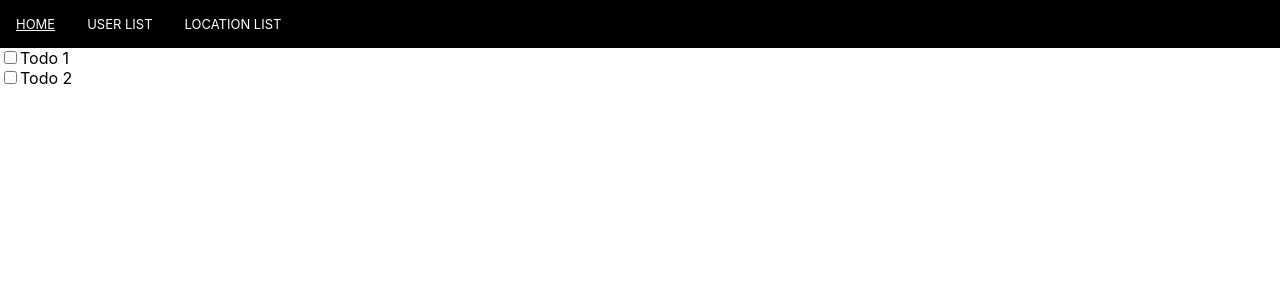
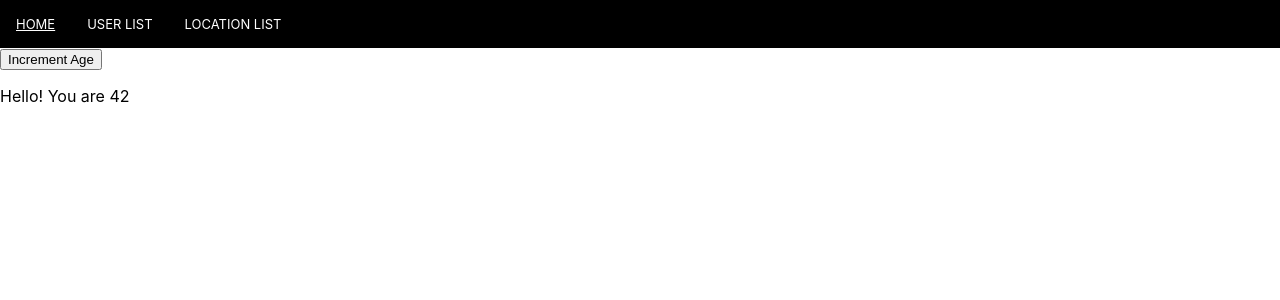
Before and after one commit to peter-breslin/react-demo, a React (Create React App) app: page / in a window 1280 px wide. Shown: the top 300 px of the page. Built offline with nearby package versions, Linux system fonts and the light colour scheme.

Commit message:
Create Component : AgeReducerComponent

```diff
--- /dev/null
+++ b/src/component/ReducerComponent/AgeReducerComponent.js
@@ -0,0 +1,29 @@
+import { act, useReducer } from "react";
+
+const ageReducer = (state, action) => {
+    if(action.type === 'incremented_age'){
+        return {
+            age : state.age + 1
+        }
+    }
+
+    throw Error('Unknown action');
+};
+
+const App = () => {
+
+    const [state, dispatch] = useReducer(ageReducer, { age: 42 });
+
+return(
+    <>
+        <button onClick={() => {dispatch({ type: 'incremented_age'})}}>
+            Increment Age
+        </button>
+        <p>Hello! You are {state.age}</p>
+    </>
+)
+
+}
+
+
+export default App;
--- a/src/component/ReducerComponent/index.js
+++ b/src/component/ReducerComponent/index.js
@@ -1,6 +1,8 @@
 import ReducerSampleComponent from './ReducerSampleComponent';
+import AgeReducerComponent from './AgeReducerComponent';
 
 
 export {
+    AgeReducerComponent,
     ReducerSampleComponent
 }
--- a/src/component/index.js
+++ b/src/component/index.js
@@ -2,8 +2,10 @@ import UserList from './UserList/UserList';
 import { SimpleForm, ComplexForm } from './SimpleForm'
 import { ContextComponentParent } from './ContextComponent';
 import { ReducerSampleComponent } from './ReducerComponent';
+import { AgeReducerComponent } from './ReducerComponent';
 
 export {
+    AgeReducerComponent,
     ComplexForm,
     ContextComponentParent,
     ReducerSampleComponent,
--- a/src/page/Home.js
+++ b/src/page/Home.js
@@ -1,11 +1,11 @@
 
-import { ReducerSampleComponent } from "../component";
+import { AgeReducerComponent } from "../component";
 
 
 const App = () => {
     return(
       <>
-      <ReducerSampleComponent />
+      <AgeReducerComponent />
       </>
     )
   };
```
